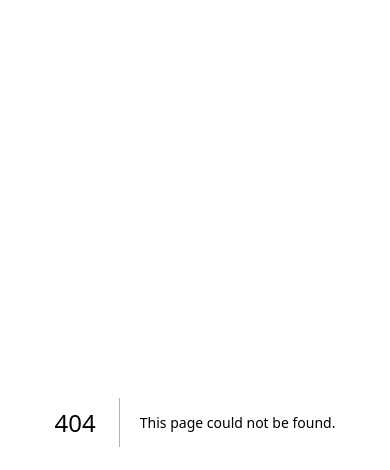
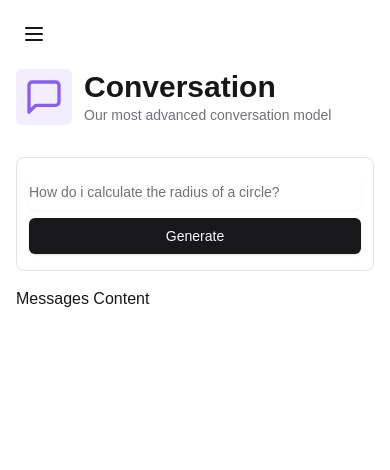
Before and after one commit to mutaremalcolm/saas-ai-platform-with-chat-gpt-integration, a Next.js app: page /conversation in a window 390 px wide. Before the commit this address had no page. Shown: the top 470 px of the page. Built offline with nearby package versions, Linux system fonts and the light colour scheme.

Commit message:
feat: create UI for Conversational AI with input box and response display
- Designed and implemented input box for user queries
- Styled input box using Tailwind CSS for responsive design
- Added a section to display AI-generated responses
- Ensured real-time updates for AI responses

```diff
--- /dev/null
+++ b/app/(dashboard)/(routes)/conversation/constants.ts
@@ -0,0 +1,7 @@
+import * as z from "zod";
+
+export const formSchema = z.object({
+    prompt: z.string().min(1, {
+        message: "Prompt is required",
+    })
+})
--- /dev/null
+++ b/app/(dashboard)/(routes)/conversation/page.tsx
@@ -0,0 +1,85 @@
+"use client";
+
+import * as z from "zod";
+import { Heading } from "@/components/heading";
+import { MessageSquare } from "lucide-react";
+import { useForm } from "react-hook-form";
+import { formSchema } from "./constants";
+import { zodResolver } from "@hookform/resolvers/zod";
+import { Form, FormControl, FormField, FormItem } from "@/components/ui/form";
+import { Input } from "@/components/ui/input";
+import { Button } from "@/components/ui/button";
+
+const ConversationPage = () => {
+  const form = useForm<z.infer<typeof formSchema>>({
+    resolver: zodResolver(formSchema),
+    defaultValues: {
+      prompt: "",
+    },
+  });
+
+  const isLoading = form.formState.isSubmitting;
+
+  const onSubmit = async (values: z.infer<typeof formSchema>) => {
+    console.log(values);
+  };
+
+  return (
+    <div>
+      <Heading
+        title="Conversation"
+        description="Our most advanced conversation model"
+        icon={MessageSquare}
+        iconColor="text-violet-500"
+        bgColor="bg-violet-500/10"
+      />
+      <div className="px-4 lg:px-8">
+        <div>
+          <Form {...form}>
+            <form
+                onSubmit={form.handleSubmit(onSubmit)}
+                className="
+                rounded-lg
+                border
+                w-full
+                p-4
+                px-3
+                md:px-6
+                focus-within:shadow-sm
+                grid
+                grid-cols-12
+                gap-2
+                "
+                >
+                <FormField
+                    name="prompt"
+                    render={({ field}) => (
+                        <FormItem className="col-span-12 lg:col-span-10">
+                            <FormControl className="m-0 p-0">
+                                <Input
+                                    className="border-0 outline-none
+                                    focus-visible:ring-0
+                                    focus-visible: ring-transparent"
+                                    disabled={isLoading}
+                                    placeholder="How do i calculate the radius of a circle?"
+                                    {...field}
+                                />
+                            </FormControl>
+                        </FormItem>
+                    )}
+                />
+                <Button className="col-span-12 lg:col-span-2 w-full" disabled={isLoading}>
+                    Generate
+                </Button>
+            </form>
+          </Form>
+        </div>
+        <div className="space-y-4 mt-4">
+            Messages Content
+        </div>
+      </div>
+    </div>
+  );
+};
+
+export default ConversationPage;
--- /dev/null
+++ b/components/heading.tsx
@@ -0,0 +1,32 @@
+import { cn } from "@/lib/utils";
+import { LucideIcon } from "lucide-react";
+
+interface HeadingProps {
+  title: string;
+  description: string;
+  icon: LucideIcon;
+  iconColor?: string;
+  bgColor?: string;
+}
+
+export const Heading = ({
+  title,
+  description,
+  icon: Icon,
+  iconColor,
+  bgColor,
+}: HeadingProps) => {
+  return (
+      <div className="px-4 lg:px-8 flex items-center gap-x-3 mb-8">
+        <div className={cn("p-2 w-fit rounded-md", bgColor)}>
+          <Icon className={cn("w-10 h-10", iconColor)} />
+        </div>
+        <div>
+          <h2 className="text-3xl font-bold">{title}</h2>
+          <p className="text-sm text-muted-foreground">
+            {description}
+          </p>
+        </div>
+      </div>
+  );
+};
--- /dev/null
+++ b/components/ui/form.tsx
@@ -0,0 +1,178 @@
+"use client"
+
+import * as React from "react"
+import * as LabelPrimitive from "@radix-ui/react-label"
+import { Slot } from "@radix-ui/react-slot"
+import {
+  Controller,
+  ControllerProps,
+  FieldPath,
+  FieldValues,
+  FormProvider,
+  useFormContext,
+} from "react-hook-form"
+
+import { cn } from "@/lib/utils"
+import { Label } from "@/components/ui/label"
+
+const Form = FormProvider
+
+type FormFieldContextValue<
+  TFieldValues extends FieldValues = FieldValues,
+  TName extends FieldPath<TFieldValues> = FieldPath<TFieldValues>
+> = {
+  name: TName
+}
+
+const FormFieldContext = React.createContext<FormFieldContextValue>(
+  {} as FormFieldContextValue
+)
+
+const FormField = <
+  TFieldValues extends FieldValues = FieldValues,
+  TName extends FieldPath<TFieldValues> = FieldPath<TFieldValues>
+>({
+  ...props
+}: ControllerProps<TFieldValues, TName>) => {
+  return (
+    <FormFieldContext.Provider value={{ name: props.name }}>
+      <Controller {...props} />
+    </FormFieldContext.Provider>
+  )
+}
+
+const useFormField = () => {
+  const fieldContext = React.useContext(FormFieldContext)
+  const itemContext = React.useContext(FormItemContext)
+  const { getFieldState, formState } = useFormContext()
+
+  const fieldState = getFieldState(fieldContext.name, formState)
+
+  if (!fieldContext) {
+    throw new Error("useFormField should be used within <FormField>")
+  }
+
+  const { id } = itemContext
+
+  return {
+    id,
+    name: fieldContext.name,
+    formItemId: `${id}-form-item`,
+    formDescriptionId: `${id}-form-item-description`,
+    formMessageId: `${id}-form-item-message`,
+    ...fieldState,
+  }
+}
+
+type FormItemContextValue = {
+  id: string
+}
+
+const FormItemContext = React.createContext<FormItemContextValue>(
+  {} as FormItemContextValue
+)
+
+const FormItem = React.forwardRef<
+  HTMLDivElement,
+  React.HTMLAttributes<HTMLDivElement>
+>(({ className, ...props }, ref) => {
+  const id = React.useId()
+
+  return (
+    <FormItemContext.Provider value={{ id }}>
+      <div ref={ref} className={cn("space-y-2", className)} {...props} />
+    </FormItemContext.Provider>
+  )
+})
+FormItem.displayName = "FormItem"
+
+const FormLabel = React.forwardRef<
+  React.ElementRef<typeof LabelPrimitive.Root>,
+  React.ComponentPropsWithoutRef<typeof LabelPrimitive.Root>
+>(({ className, ...props }, ref) => {
+  const { error, formItemId } = useFormField()
+
+  return (
+    <Label
+      ref={ref}
+      className={cn(error && "text-destructive", className)}
+      htmlFor={formItemId}
+      {...props}
+    />
+  )
+})
+FormLabel.displayName = "FormLabel"
+
+const FormControl = React.forwardRef<
+  React.ElementRef<typeof Slot>,
+  React.ComponentPropsWithoutRef<typeof Slot>
+>(({ ...props }, ref) => {
+  const { error, formItemId, formDescriptionId, formMessageId } = useFormField()
+
+  return (
+    <Slot
+      ref={ref}
+      id={formItemId}
+      aria-describedby={
+        !error
+          ? `${formDescriptionId}`
+          : `${formDescriptionId} ${formMessageId}`
+      }
+      aria-invalid={!!error}
+      {...props}
+    />
+  )
+})
+FormControl.displayName = "FormControl"
+
+const FormDescription = React.forwardRef<
+  HTMLParagraphElement,
+  React.HTMLAttributes<HTMLParagraphElement>
+>(({ className, ...props }, ref) => {
+  const { formDescriptionId } = useFormField()
+
+  return (
+    <p
+      ref={ref}
+      id={formDescriptionId}
+      className={cn("text-[0.8rem] text-muted-foreground", className)}
+      {...props}
+    />
+  )
+})
+FormDescription.displayName = "FormDescription"
+
+const FormMessage = React.forwardRef<
+  HTMLParagraphElement,
+  React.HTMLAttributes<HTMLParagraphElement>
+>(({ className, children, ...props }, ref) => {
+  const { error, formMessageId } = useFormField()
+  const body = error ? String(error?.message) : children
+
+  if (!body) {
+    return null
+  }
+
+  return (
+    <p
+      ref={ref}
+      id={formMessageId}
+      className={cn("text-[0.8rem] font-medium text-destructive", className)}
+      {...props}
+    >
+      {body}
+    </p>
+  )
+})
+FormMessage.displayName = "FormMessage"
+
+export {
+  useFormField,
+  Form,
+  FormItem,
+  FormLabel,
+  FormControl,
+  FormDescription,
+  FormMessage,
+  FormField,
+}
--- /dev/null
+++ b/components/ui/input.tsx
@@ -0,0 +1,25 @@
+import * as React from "react"
+
+import { cn } from "@/lib/utils"
+
+export interface InputProps
+  extends React.InputHTMLAttributes<HTMLInputElement> {}
+
+const Input = React.forwardRef<HTMLInputElement, InputProps>(
+  ({ className, type, ...props }, ref) => {
+    return (
+      <input
+        type={type}
+        className={cn(
+          "flex h-9 w-full rounded-md border border-input bg-transparent px-3 py-1 text-sm shadow-sm transition-colors file:border-0 file:bg-transparent file:text-sm file:font-medium placeholder:text-muted-foreground focus-visible:outline-none focus-visible:ring-1 focus-visible:ring-ring disabled:cursor-not-allowed disabled:opacity-50",
+          className
+        )}
+        ref={ref}
+        {...props}
+      />
+    )
+  }
+)
+Input.displayName = "Input"
+
+export { Input }
--- /dev/null
+++ b/components/ui/label.tsx
@@ -0,0 +1,26 @@
+"use client"
+
+import * as React from "react"
+import * as LabelPrimitive from "@radix-ui/react-label"
+import { cva, type VariantProps } from "class-variance-authority"
+
+import { cn } from "@/lib/utils"
+
+const labelVariants = cva(
+  "text-sm font-medium leading-none peer-disabled:cursor-not-allowed peer-disabled:opacity-70"
+)
+
+const Label = React.forwardRef<
+  React.ElementRef<typeof LabelPrimitive.Root>,
+  React.ComponentPropsWithoutRef<typeof LabelPrimitive.Root> &
+    VariantProps<typeof labelVariants>
+>(({ className, ...props }, ref) => (
+  <LabelPrimitive.Root
+    ref={ref}
+    className={cn(labelVariants(), className)}
+    {...props}
+  />
+))
+Label.displayName = LabelPrimitive.Root.displayName
+
+export { Label }
--- a/package.json
+++ b/package.json
@@ -10,8 +10,10 @@
   },
   "dependencies": {
     "@clerk/nextjs": "^5.5.2",
+    "@hookform/resolvers": "^3.9.0",
     "@radix-ui/react-dialog": "^1.1.1",
     "@radix-ui/react-icons": "^1.3.0",
+    "@radix-ui/react-label": "^2.1.0",
     "@radix-ui/react-slot": "^1.1.0",
     "class-variance-authority": "^0.7.0",
     "clsx": "^2.1.1",
@@ -19,8 +21,10 @@
     "next": "14.2.11",
     "react": "^18",
     "react-dom": "^18",
+    "react-hook-form": "^7.53.0",
     "tailwind-merge": "^2.5.2",
-    "tailwindcss-animate": "^1.0.7"
+    "tailwindcss-animate": "^1.0.7",
+    "zod": "^3.23.8"
   },
   "devDependencies": {
     "@types/node": "^20",
```
Also changed, not shown: 1 other file (tests, documents, lock files or other folders).
